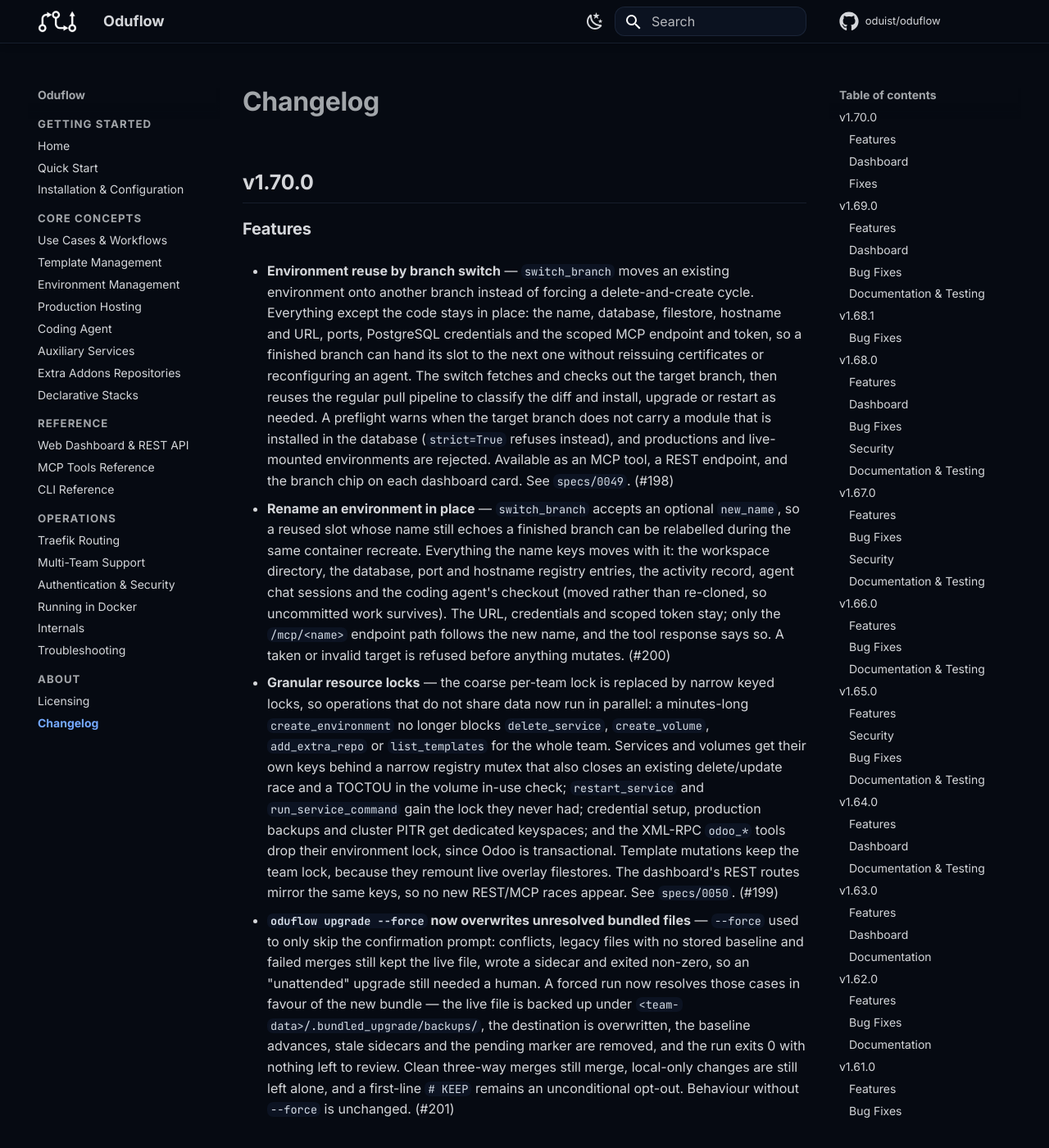
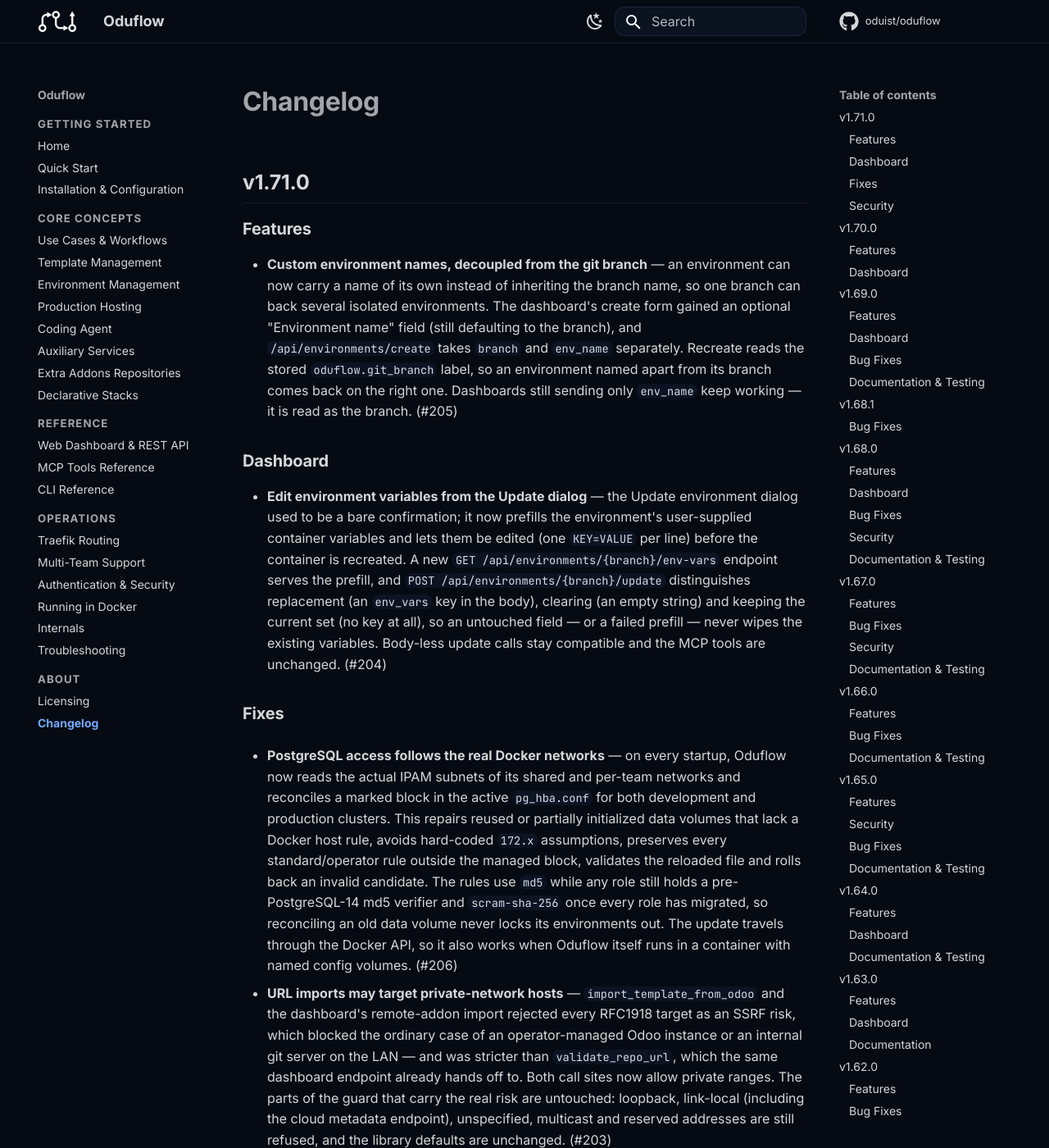
Before and after one commit to oduist/oduflow, an MkDocs documentation site: the page built from docs/changelog.md, in a window 1280 px wide and 1400 px high. Shown: the whole window at 82% size. Built offline with MkDocs 1.6.1 and Material for MkDocs 9.7.7, drawn with Linux system fonts in a browser that asks for light colours; comment, search, counter and statistics services are not loaded; some of the changed text lies outside the part shown.

Commit message:
Release v1.71.0

```diff
--- a/docs/changelog.md
+++ b/docs/changelog.md
@@ -1,4 +1,64 @@
 # Changelog
+
+## v1.71.0
+
+### Features
+
+- **Custom environment names, decoupled from the git branch** — an environment
+  can now carry a name of its own instead of inheriting the branch name, so one
+  branch can back several isolated environments. The dashboard's create form
+  gained an optional "Environment name" field (still defaulting to the branch),
+  and `/api/environments/create` takes `branch` and `env_name` separately.
+  Recreate reads the stored `oduflow.git_branch` label, so an environment named
+  apart from its branch comes back on the right one. Dashboards still sending
+  only `env_name` keep working — it is read as the branch. (#205)
+
+### Dashboard
+
+- **Edit environment variables from the Update dialog** — the Update
+  environment dialog used to be a bare confirmation; it now prefills the
+  environment's user-supplied container variables and lets them be edited (one
+  `KEY=VALUE` per line) before the container is recreated. A new
+  `GET /api/environments/{branch}/env-vars` endpoint serves the prefill, and
+  `POST /api/environments/{branch}/update` distinguishes replacement (an
+  `env_vars` key in the body), clearing (an empty string) and keeping the
+  current set (no key at all), so an untouched field — or a failed prefill —
+  never wipes the existing variables. Body-less update calls stay compatible
+  and the MCP tools are unchanged. (#204)
+
+### Fixes
+
+- **PostgreSQL access follows the real Docker networks** — on every startup,
+  Oduflow now reads the actual IPAM subnets of its shared and per-team networks
+  and reconciles a marked block in the active `pg_hba.conf` for both development
+  and production clusters. This repairs reused or partially initialized data
+  volumes that lack a Docker host rule, avoids hard-coded `172.x` assumptions,
+  preserves every standard/operator rule outside the managed block, validates
+  the reloaded file and rolls back an invalid candidate. The rules use `md5`
+  while any role still holds a pre-PostgreSQL-14 md5 verifier and
+  `scram-sha-256` once every role has migrated, so reconciling an old data
+  volume never locks its environments out. The update travels through the
+  Docker API, so it also works when Oduflow itself runs in a container with
+  named config volumes. (#206)
+
+- **URL imports may target private-network hosts** — `import_template_from_odoo`
+  and the dashboard's remote-addon import rejected every RFC1918 target as an
+  SSRF risk, which blocked the ordinary case of an operator-managed Odoo
+  instance or an internal git server on the LAN — and was stricter than
+  `validate_repo_url`, which the same dashboard endpoint already hands off to.
+  Both call sites now allow private ranges. The parts of the guard that carry
+  the real risk are untouched: loopback, link-local (including the cloud
+  metadata endpoint), unspecified, multicast and reserved addresses are still
+  refused, and the library defaults are unchanged. (#203)
+
+### Security
+
+- **Team resolution only trusts the verified credential** — the MCP team lookup
+  read `client_id` from `Context`, which carries caller-controlled request
+  metadata rather than the credential established by auth, so a client could
+  name a team other than its own. It now reads `client_id` from the verified
+  access token instead. Host-header and single-team resolution are
+  unchanged. (#206)
 
 ## v1.70.0
 
--- a/pyproject.toml
+++ b/pyproject.toml
@@ -1,6 +1,6 @@
 [project]
 name = "oduflow"
-version = "1.70.0"
+version = "1.71.0"
 description = "AI-first Odoo development and CI tool with reusable database templates, powered by MCP"
 authors = [
     { name = "Oduist" }
```
Also changed, not shown: other parts of docs/changelog.md (+0 -15 lines).
